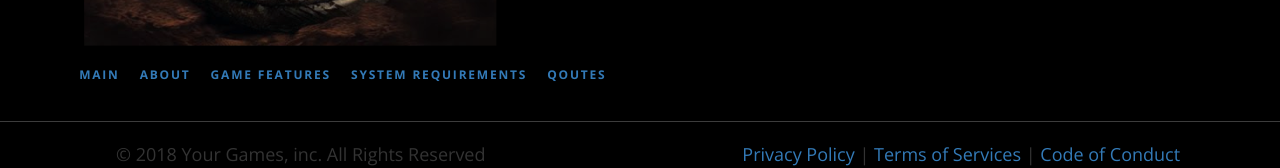
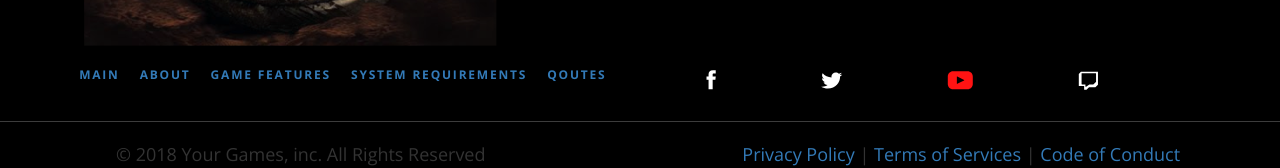
Before and after one commit to sahidjayanajaga/challengebinar, a plain HTML site: page index.html in a window 1280 px wide. Shown: the part 4727-4895 px from the top of the page. Drawn offline with nearby package versions, Linux system fonts and the light colour scheme; files whose address does not match are found by name.

Commit message:
tadi ilang logonya

```diff
--- a/index.html
+++ b/index.html
@@ -372,19 +372,34 @@
             <div class="col-4 my-2 d-flex justify-content-around social-media-logo">
                 <a href="https://facebook.com/"><span class="icon facebook">
                         <svg width="10" height="20" viewBox="0 0 10 20" fill="none" xmlns="http://www.w3.org/2000/svg">
+                            <path fill-rule="evenodd" clip-rule="evenodd"
+                                d="M6.65382 19.1726H2.56282V9.67859H0.517822V6.40559H2.56282V4.44159C2.56282 1.77259 3.71782 0.183594 6.99582 0.183594H9.72582V3.45659H8.02082C6.74282 3.45659 6.65882 3.91459 6.65882 4.76859L6.65382 6.40559H9.74582L9.38382 9.67859H6.65382V19.1726Z"
+                                fill="white" />
                         </svg>
                     </span></a>
                 <a href="https://twitter.com/"><span class="icon twitter">
                         <svg width="22" height="17" viewBox="0 0 22 17" fill="none" xmlns="http://www.w3.org/2000/svg">
+                            <path fill-rule="evenodd" clip-rule="evenodd"
+                                d="M21.2138 2.42967C20.4408 2.75167 19.6098 2.96667 18.7388 3.06467C19.6288 2.56467 20.3118 1.77267 20.6338 0.830668C19.7998 1.29267 18.8778 1.62867 17.8958 1.81067C17.1108 1.02467 15.9898 0.534668 14.7508 0.534668C12.3708 0.534668 10.4398 2.34367 10.4398 4.57367C10.4398 4.89067 10.4778 5.19967 10.5518 5.49467C6.96981 5.32567 3.79381 3.71767 1.66781 1.27467C1.29681 1.87167 1.08481 2.56467 1.08481 3.30567C1.08481 4.70567 1.84581 5.94367 3.00181 6.66767C2.29581 6.64567 1.63181 6.46467 1.04981 6.16167C1.04981 6.17967 1.04981 6.19467 1.04981 6.21367C1.04981 8.17067 2.53481 9.80267 4.50681 10.1737C4.14581 10.2657 3.76381 10.3137 3.37181 10.3137C3.09381 10.3137 2.82381 10.2897 2.56081 10.2437C3.10881 11.8467 4.70081 13.0157 6.58681 13.0487C5.11181 14.1317 3.25381 14.7767 1.23381 14.7767C0.885811 14.7767 0.542811 14.7577 0.205811 14.7207C2.11281 15.8657 4.37881 16.5357 6.81281 16.5357C14.7408 16.5357 19.0758 10.3797 19.0758 5.04267C19.0758 4.86667 19.0708 4.69367 19.0628 4.51967C19.9048 3.94967 20.6358 3.23867 21.2138 2.42967Z"
+                                fill="white" />
                         </svg>
                     </span></a>
                 <a href="https://youtube.com/"><span class="icon youtube">
                         <svg width="26" height="19" viewBox="0 0 26 19" fill="none" xmlns="http://www.w3.org/2000/svg">
+                            <path
+                                d="M20.61 0.183594H5.98961C3.12627 0.183594 0.799805 2.55085 0.799805 5.4644V12.8973C0.799805 15.8163 3.12627 18.1781 5.98961 18.1781H20.6046C23.4733 18.1781 25.7944 15.8108 25.7944 12.8973V5.4644C25.7998 2.55085 23.4733 0.183594 20.61 0.183594ZM17.0959 9.54779L10.2575 12.8642C10.0731 12.9524 9.86705 12.82 9.86705 12.6103V5.7679C9.86705 5.55821 10.084 5.42578 10.2629 5.51958L17.1013 9.04564C17.3074 9.15048 17.302 9.44846 17.0959 9.54779Z"
+                                fill="#FF1313" />
                         </svg>
 
                     </span></a>
                 <a href="https://twitch.tv/"><span class="icon twitch">
                         <svg width="20" height="19" viewBox="0 0 20 19" fill="none" xmlns="http://www.w3.org/2000/svg">
+                            <path fill-rule="evenodd" clip-rule="evenodd"
+                                d="M19.9602 13.6252V9.5538V0.680176H2.93894L0.811279 2.97688V15.0868H6.13043V18.845H8.47085L11.024 16.1307H17.407L19.9602 13.6252ZM7.40694 13.4165H4.00268C3.76864 13.4165 3.57715 13.2286 3.57715 12.9989V2.76817C3.57715 2.5385 3.76864 2.35059 4.00268 2.35059H17.6197C17.8537 2.35059 18.0452 2.5385 18.0452 2.76817V10.7022C18.0452 10.8171 18.0027 10.9215 17.9229 10.9998L15.5825 13.2965C15.5027 13.3748 15.391 13.4165 15.2793 13.4165H11.3697L8.07183 15.6401C8.00268 15.6871 7.91757 15.7132 7.83247 15.7132C7.76332 15.7132 7.69949 15.6976 7.63566 15.6662C7.49204 15.5932 7.40694 15.4522 7.40694 15.2956V13.4165Z"
+                                fill="white"></path>
+                            <path
+                                d="M13.79 9.76274V5.58691H12.0878V9.76274H13.79ZM9.53465 9.76274V5.58691H7.83252V9.76274H9.53465Z">
+                            </path>
                         </svg></span></a>
             </div>
         </div>
```
